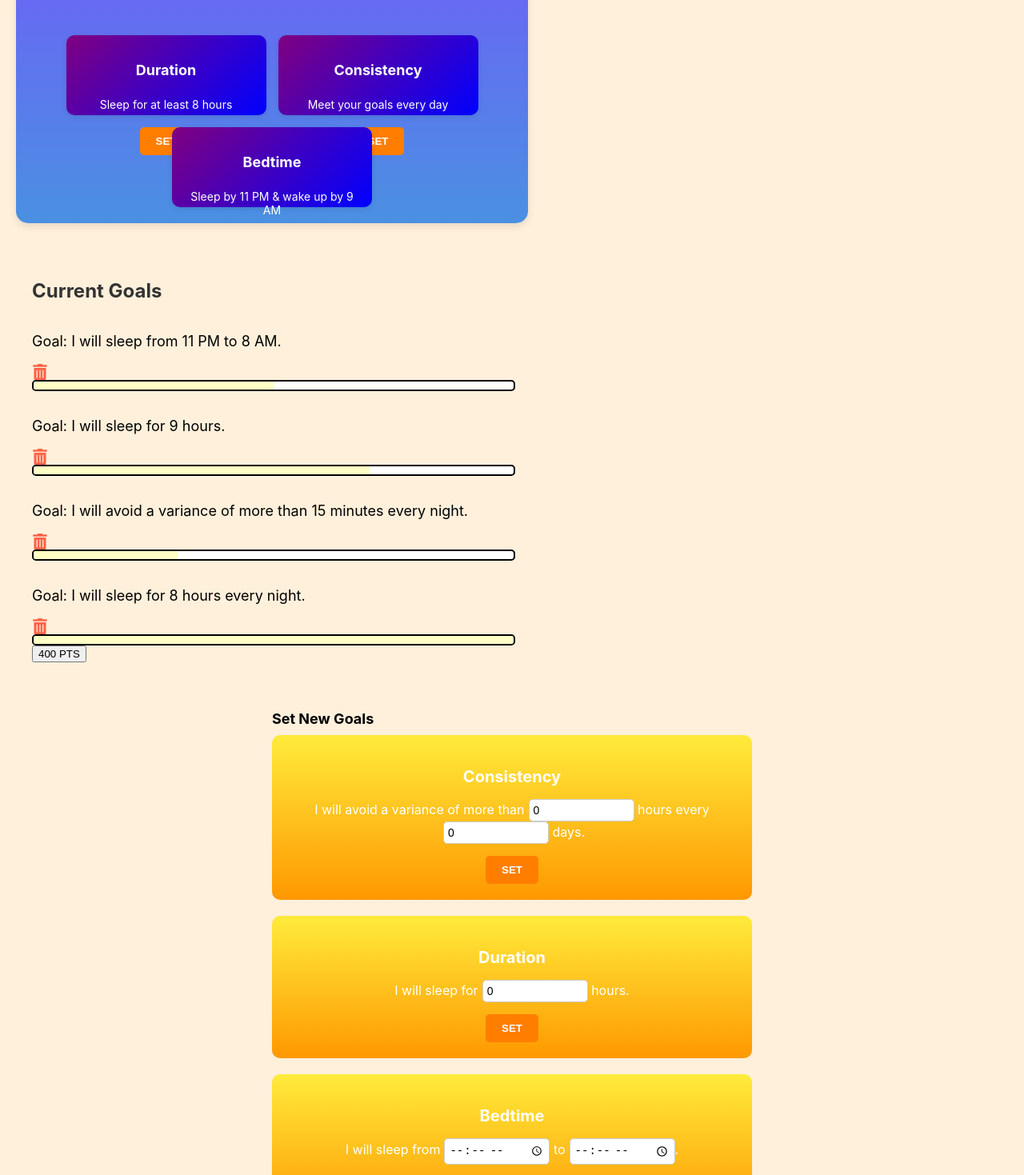
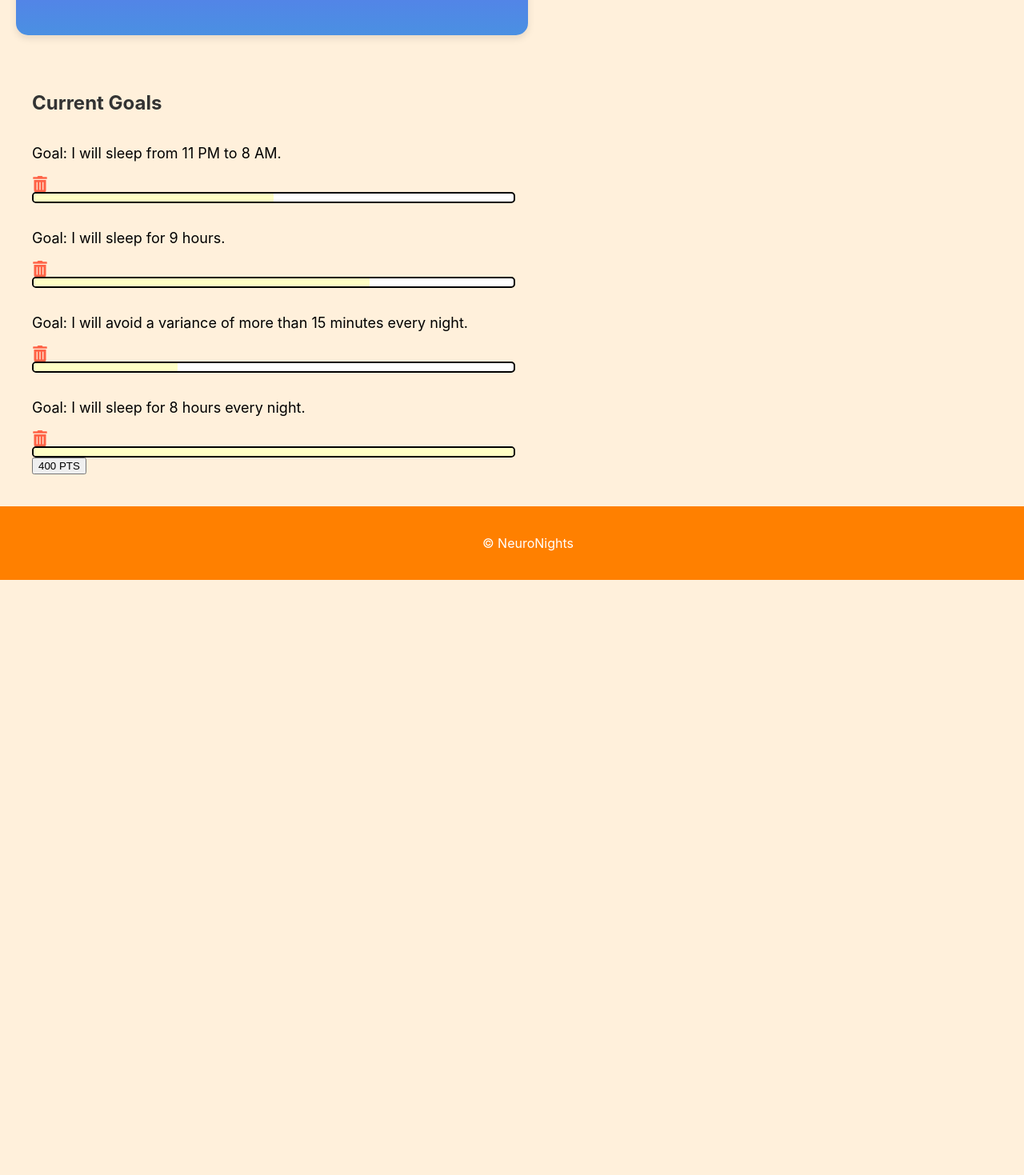
Before and after one commit to s-grzhang/neuro-nights, a React (Create React App) app: page /goals in a window 1280 px wide. Shown: the part 300-1769 px from the top of the page at 80% size. After the commit the page ends 1025 px from the top, so only its background shows below. Built offline with nearby package versions, Linux system fonts and the light colour scheme; the HTML template or start-up script is replaced by a standard one.

Commit message:
Bar now updates

```diff
--- a/src/GoalCard.js
+++ b/src/GoalCard.js
@@ -1,6 +1,6 @@
 import React, { useState } from 'react';
 import { FaTrashAlt } from 'react-icons/fa';
-import './GoalsPage.css';  // Ensure this line is present at the top of your GoalsPage.js
+import './GoalsPage.css';
 
 const GoalCard = ({ goal, onDelete, onEarnPoints }) => {
   const [animationActive, setAnimationActive] = useState(false);
@@ -8,9 +8,9 @@ const GoalCard = ({ goal, onDelete, onEarnPoints }) => {
   const handleEarnPoints = () => {
     setAnimationActive(true);
     setTimeout(() => {
-      onEarnPoints(goal.points);  // Pass the points to the parent
+      onEarnPoints(goal.points || 0); // Ensure points are passed correctly
       setAnimationActive(false);
-    }, 1000); // Adjust duration of the animation here
+    }, 1000);
   };
 
   return (
--- a/src/GoalsPage.js
+++ b/src/GoalsPage.js
@@ -1,159 +1,37 @@
-// GoalsPage.js
 import React, { useState } from 'react';
 import { Link } from 'react-router-dom';
 import './GoalsPage.css';
 import recommendedGoalsImage from "./Recommended Goals.png";
-import GoalCard from './GoalCard';  // Import the GoalCard component
+import GoalCard from './GoalCard';
 
-const GoalsPage = () => {
+const GoalsPage = ({ onEarnPoints }) => { // Accept onEarnPoints as a prop
   const [menuOpen, setMenuOpen] = useState(false);
-  const [goals, setGoals] = useState([  // Initialize with some default goals
+  const [goals, setGoals] = useState([
     { id: 1, text: 'I will sleep from 11 PM to 8 AM.', progress: 50 },
     { id: 2, text: 'I will sleep for 9 hours.', progress: 70 },
     { id: 3, text: 'I will avoid a variance of more than 15 minutes every night.', progress: 30 },
-    { id: 4, text: 'I will sleep for 8 hours every night.', progress: 100 }  // Hardcoded fulfilled goal
+    { id: 4, text: 'I will sleep for 8 hours every night.', progress: 100, points: 400 } // Add points property
   ]);
 
-  const [newGoal, setNewGoal] = useState({
-    template: '',  // Store full goal template
-    hours: 0,      // Store dynamic values like hours
-    days: 0,       // Store dynamic values like days
-    timeStart: '', // Store start time for bedtime goals
-    timeEnd: '',   // Store end time for bedtime goals
-  });
-
-  // Function to toggle the menu
-  const toggleMenu = () => {
-    setMenuOpen(!menuOpen);
-  };
-
-  // Function to handle setting a new goal
-  const handleSetGoal = () => {
-    let goalText = '';
-
-    // Build goal text based on the inputs
-    if (newGoal.template === 'duration') {
-      goalText = `I will sleep for ${newGoal.hours} hours.`;
-    } else if (newGoal.template === 'consistency') {
-      goalText = `I will avoid a variance of more than ${newGoal.hours} hours every ${newGoal.days} days.`;
-    } else if (newGoal.template === 'bedtime') {
-      goalText = `I will sleep from ${newGoal.timeStart} to ${newGoal.timeEnd}.`;
-    }
-
-    // Only add the new goal if there's a valid goal text
-    if (goalText) {
-      const newGoalData = { id: goals.length + 1, text: goalText, progress: 0 };
-      setGoals([...goals, newGoalData]);
-      setNewGoal({
-        template: '',
-        hours: 0,
-        days: 0,
-        timeStart: '',
-        timeEnd: '',
-      });  // Reset after adding the goal
-    }
-  };
-
-  // Function to delete a goal
   const handleDeleteGoal = (id) => {
     setGoals(goals.filter(goal => goal.id !== id));
   };
 
-  // Function to handle the "400 PTS" click
-  const handleEarnPoints = (id) => {
-    setGoals(goals.filter(goal => goal.id !== id));  // Remove goal after earning points
-  };
-
   return (
     <div className={`goals-page ${menuOpen ? "menu-open" : ""}`}>
-
-      {/* Goal Box */}
       <div className="goal-box">
         <img src={recommendedGoalsImage} alt="Recommended Goals" className="goal-image" />
-        <div className="goal-cards">
-          <div className="goal-card">
-            <h3>Duration</h3>
-            <p>Sleep for at least 8 hours</p>
-            <button className="set-button">SET</button>
-          </div>
-          <div className="goal-card">
-            <h3>Consistency</h3>
-            <p>Meet your goals every day</p>
-            <button className="set-button">SET</button>
-          </div>
-          <div className="goal-card">
-            <h3>Bedtime</h3>
-            <p>Sleep by 11 PM & wake up by 9 AM</p>
-            <button className="set-button">SET</button>
-          </div>
-        </div>
       </div>
-
-      {/* Current Goals Section */}
       <div className="current-goals">
         <h2>Current Goals</h2>
-        {goals.map((goal) => (
+        {goals.map(goal => (
           <GoalCard
             key={goal.id}
             goal={goal}
             onDelete={handleDeleteGoal}
-            onEarnPoints={handleEarnPoints}  // Pass the handleEarnPoints function
+            onEarnPoints={onEarnPoints} // Pass down the onEarnPoints function
           />
         ))}
-      </div>
-
-      {/* Set New Goals Section */}
-      <div className="set-new-goals">
-        <h2>Set New Goals</h2>
-
-        {/* Consistency Box */}
-        <div className="goal-box-new">
-          <h3>Consistency</h3>
-          <p>I will avoid a variance of more than
-            <input
-              type="number"
-              value={newGoal.hours}
-              onChange={(e) => setNewGoal({ ...newGoal, hours: e.target.value, template: 'consistency' })}
-            /> hours every
-            <input
-              type="number"
-              value={newGoal.days}
-              onChange={(e) => setNewGoal({ ...newGoal, days: e.target.value })}
-            /> days.
-          </p>
-          <button className="set-button" onClick={handleSetGoal}>SET</button>
-        </div>
-
-        {/* Duration Box */}
-        <div className="goal-box-new">
-          <h3>Duration</h3>
-          <p>I will sleep for
-            <input
-              type="number"
-              value={newGoal.hours}
-              onChange={(e) => setNewGoal({ ...newGoal, hours: e.target.value, template: 'duration' })}
-            /> hours.
-          </p>
-          <button className="set-button" onClick={handleSetGoal}>SET</button>
-        </div>
-
-        {/* Bedtime Box */}
-        <div className="goal-box-new">
-          <h3>Bedtime</h3>
-          <p>I will sleep from
-            <input
-              type="time"
-              value={newGoal.timeStart}
-              onChange={(e) => setNewGoal({ ...newGoal, timeStart: e.target.value, template: 'bedtime' })}
-            /> to
-            <input
-              type="time"
-              value={newGoal.timeEnd}
-              onChange={(e) => setNewGoal({ ...newGoal, timeEnd: e.target.value })}
-            />.
-          </p>
-          <button className="set-button" onClick={handleSetGoal}>SET</button>
-        </div>
       </div>
     </div>
   );
--- a/src/RewardsPage.js
+++ b/src/RewardsPage.js
@@ -1,4 +1,4 @@
-import React, { useRef } from 'react';
+import React, { useRef, useEffect } from 'react';
 import './RewardsPage.css';
 import { FaStar, FaArrowRight, FaArrowLeft } from 'react-icons/fa';
 
@@ -6,6 +6,11 @@ const RewardsPage = ({ points }) => { // Points passed as a prop
   const sciFiRef = useRef(null);
   const biographyRef = useRef(null);
   const romanceRef = useRef(null);
+
+  // Debug useEffect to verify points update
+  useEffect(() => {
+    console.log(`Points updated to: ${points}`);
+  }, [points]);
 
   const sciFiBooks = [
     { title: 'Chapter 1', points: 200 },
```
